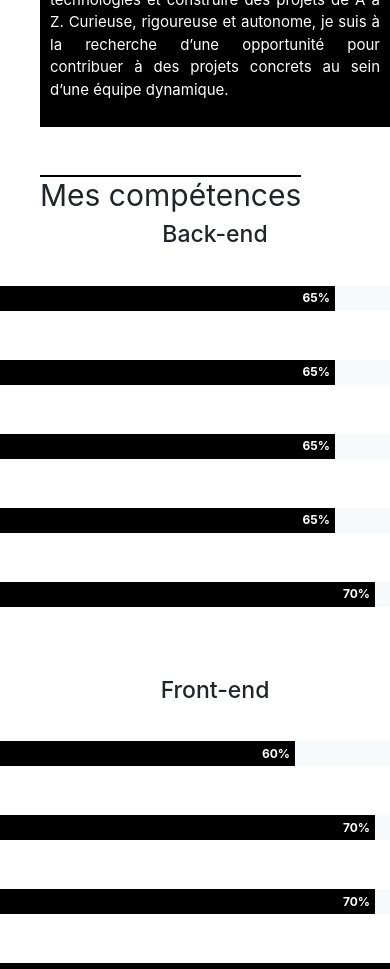
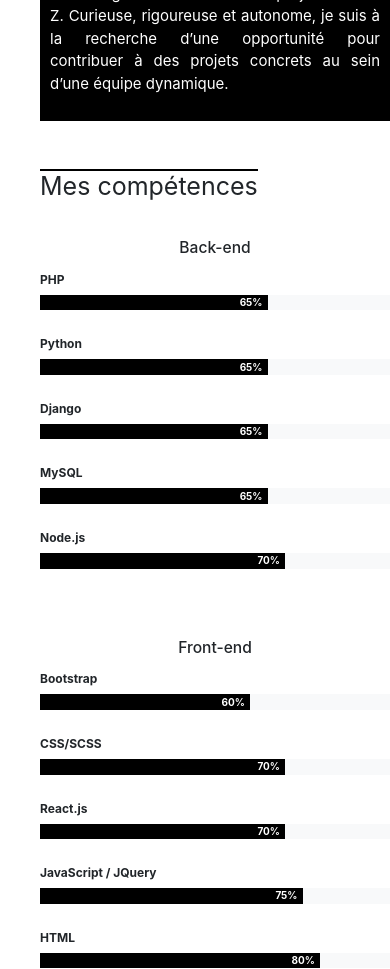
Before and after one commit to S0ph1e22/cv, a React (Create React App) app: page / in a window 390 px wide. Shown: the part 1020-1989 px from the top of the page. Built offline with nearby package versions, Linux system fonts and the light colour scheme.

Commit message:
MQ mes competences ok

```diff
--- a/src/A propos/APropos.css
+++ b/src/A propos/APropos.css
@@ -31,7 +31,7 @@
   }
 
   .title-apropos{
-    font-size: clamp(25px,40vw,30px);
+    font-size: clamp(25px,4vw,30px);
     text-align: center;
   }
 }
--- a/src/Competences/Competence.css
+++ b/src/Competences/Competence.css
@@ -4,6 +4,8 @@
   justify-content: center;
   display: flex;
   gap: 20px;
+   flex-direction: column; /* ✅ Ajouté */
+  align-items: center;
 }
 
 .title-competence{
@@ -12,10 +14,16 @@
   border-top: 2px solid black;
   display: inline-block;
   text-align: left;
-
 }
 
 .container-competence{
   width: 100%;
   max-width: 1240px;
 }
+
+@media screen and (max-width: 768px) {
+
+  .title-competence{
+     font-size: clamp(25px, 4vw, 30px);
+  }
+}
--- a/src/Competences/ProgressBarre.css
+++ b/src/Competences/ProgressBarre.css
@@ -35,3 +35,22 @@
     padding-right: 5px;
     overflow: hidden;
 }
+
+@media screen and (max-width: 768px) {
+
+  .progressbarre{
+    width: 100%;
+  }
+
+  .progress-name{
+    font-size: clamp(12px, 2vw, 15px);
+  }
+
+  .progress-barre{
+    height: clamp(15px,4vw,25px);
+  }
+
+  .progress-text{
+    font-size: clamp(10px,2vw,12px);
+  }
+}
--- a/src/Competences/Skills.css
+++ b/src/Competences/Skills.css
@@ -12,4 +12,18 @@
     align-items: center;
     display: flex;
     flex-direction: column;
+    width: 100%;
+    margin-top: 30px;
 }
+
+.competence-section > div {
+  width: 100%;
+  max-width: 800px;
+}
+
+@media screen and (max-width: 768px) {
+
+  .competence-section h3{
+    font-size: clamp(15px,4vw,23px);
+  }
+}
```
